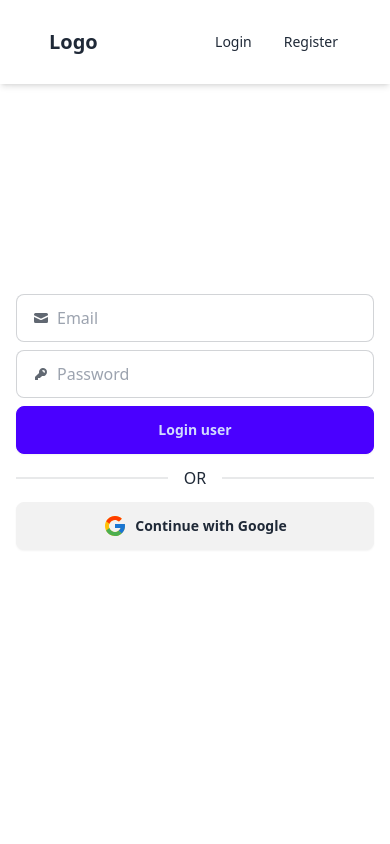
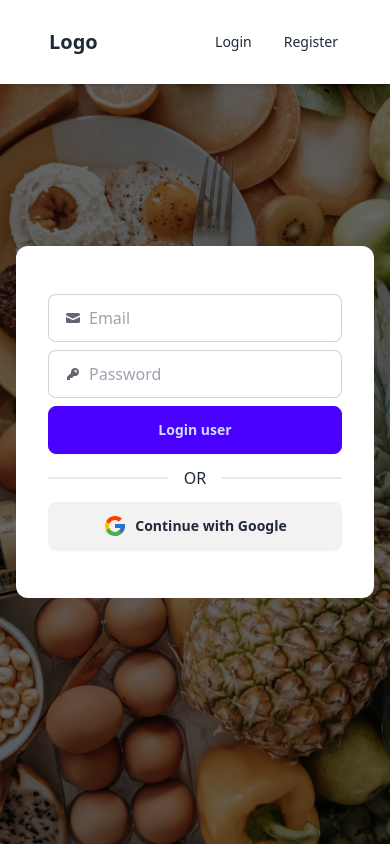
Before and after one commit to Vertori/nodejs-react-social, a React (Vite) app in the folder client/: page /login in a window 390 px wide. Built offline with nearby package versions, Linux system fonts and the light colour scheme; no server answers.

Commit message:
added bg to sign pages, fixed their responsiveness

```diff
--- a/client/src/pages/Login.tsx
+++ b/client/src/pages/Login.tsx
@@ -11,8 +11,8 @@ import {
   signInFailure,
 } from "../features/user/userSlice";
 import { AppDispatch, RootState } from "../app/store";
-import { FcGoogle } from "react-icons/fc";
 import OAuth from "../components/OAuth";
+import signBg from "../assets/signBg.avif";
 
 const Login = () => {
   const [serverErrorMessage, setServerErrorMessage] = useState("");
@@ -51,8 +51,11 @@ const Login = () => {
   };
 
   return (
-    <div className="flex flex-col items-center justify-center w-screen h-screen">
-      <div className="w-full max-w-xl px-4">
+    <div className="flex items-center justify-center w-screen h-screen">
+      <img className="absolute object-cover w-full h-full" src={signBg} />
+      <div className="fixed top-0 left-0 w-full h-screen bg-black/60" />
+      <div className="z-40 w-full max-w-xl mx-4">
+        <div className="px-8 py-12 bg-white rounded-xl">
           {serverErrorMessage && (
             <div role="alert" className="my-4 alert alert-error">
               <svg
@@ -128,6 +131,7 @@ const Login = () => {
           <OAuth />
         </div>
       </div>
+    </div>
   );
 };
 
--- a/client/src/pages/Register.tsx
+++ b/client/src/pages/Register.tsx
@@ -1,10 +1,10 @@
 import axios from "axios";
 import { useNavigate } from "react-router-dom";
 import { SubmitHandler, useForm } from "react-hook-form";
-
 import { zodResolver } from "@hookform/resolvers/zod";
 import { TRegisterSchema, registerSchema } from "../types";
 import { useState } from "react";
+import signBg from "../assets/signBg.avif";
 
 const Register = () => {
   const [serverErrorMessage, setServerErrorMessage] = useState("");
@@ -31,7 +31,10 @@ const Register = () => {
 
   return (
     <div className="flex items-center justify-center w-screen h-screen">
-      <div className="w-full max-w-xl px-4">
+      <img className="absolute object-cover w-full h-full" src={signBg} />
+      <div className="fixed top-0 left-0 w-full h-screen bg-black/60" />
+      <div className="z-40 w-full max-w-xl mx-4">
+        <div className="px-8 py-12 bg-white rounded-xl">
           {serverErrorMessage && (
             <div role="alert" className="my-4 alert alert-error">
               <svg
@@ -145,6 +148,7 @@ const Register = () => {
           </form>
         </div>
       </div>
+    </div>
   );
 };
 
```
Also changed, not shown: client/src/assets/signBg.avif (added). Lines whose indentation alone changed are shown as unchanged.
